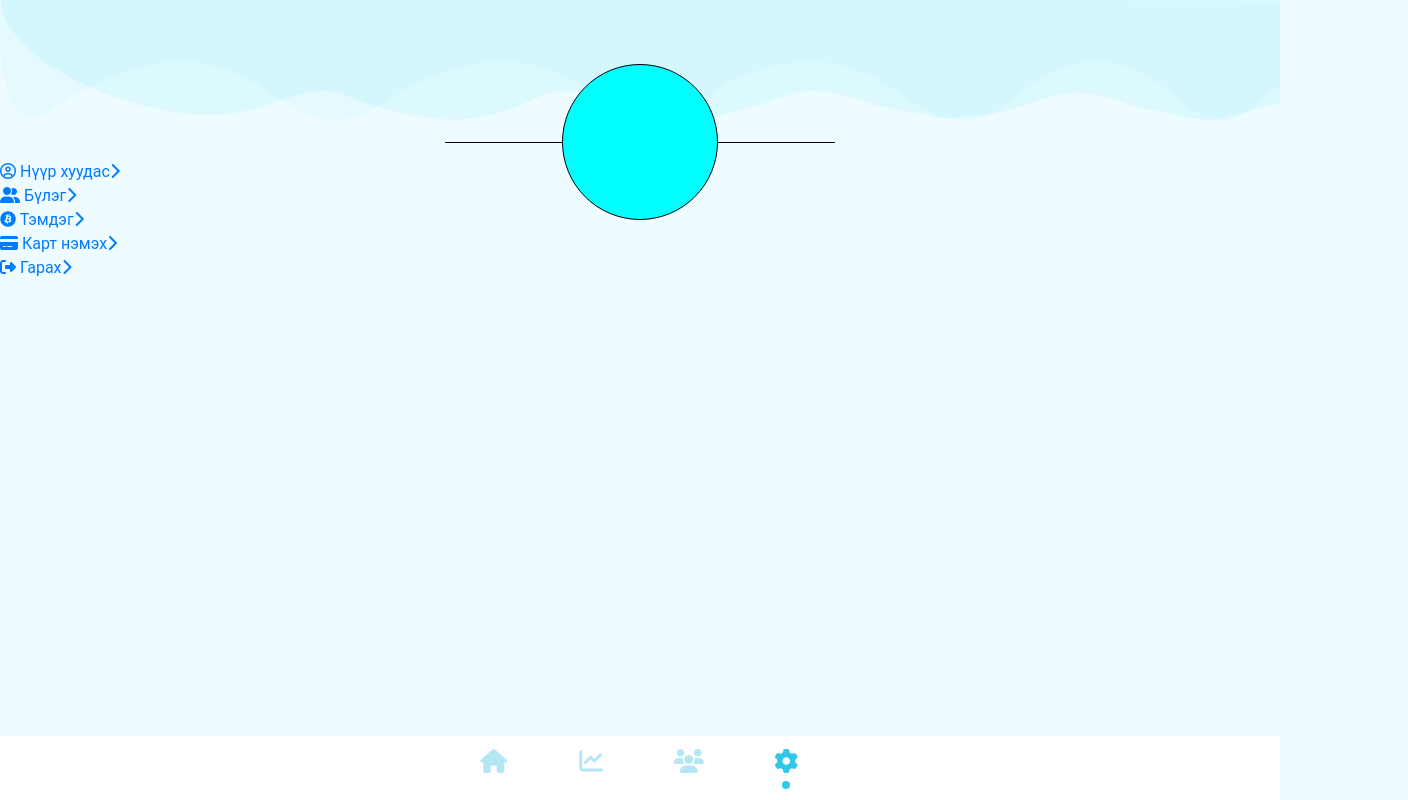
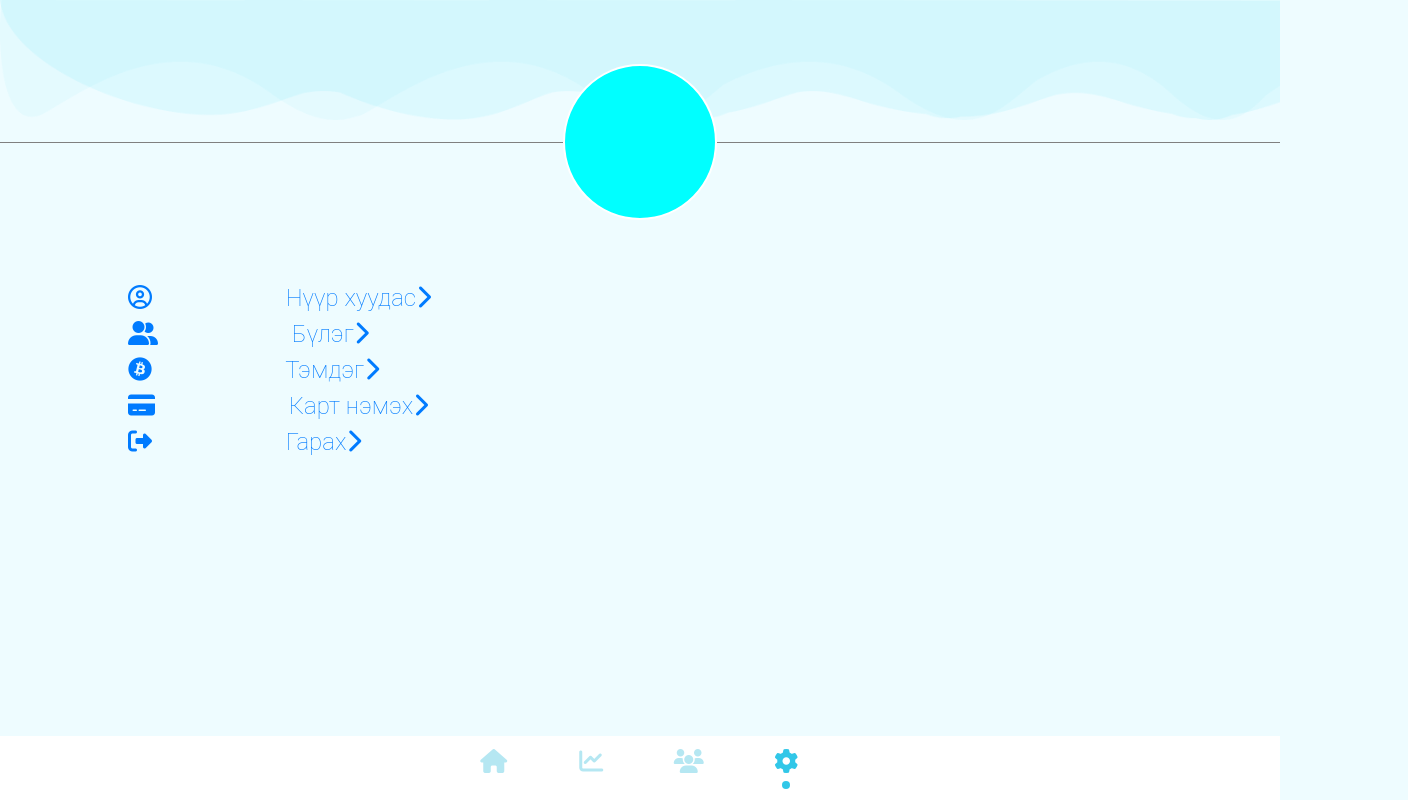
Before and after one commit to Chinguush/klklk, a Next.js app: page /settings in a window 1280 px wide. Shown: the whole page, 1408 px wide, since content can reach past the window. Built offline with nearby package versions, Linux system fonts and the light colour scheme.

Commit message:
Update Settings.module.css

```diff
--- a/styles/Settings.module.css
+++ b/styles/Settings.module.css
@@ -1,3 +1,7 @@
+.father {
+  width: 100%;
+}
+
 .goy {
   width: 100vw;
   position: absolute;
@@ -17,17 +21,31 @@
   height: 156px;
   background-color: aqua;
   border-radius: 100%;
-    border: 1px solid black;
+  border: 2px solid white;
 }
 
 .goyzuraas {
-    width: 117px;
+  width: 44.5%;
   height: 1px;
-    background-color: black;
+  background-color: grey;
 }
 
 .goyzuraas1 {
-    width: 117px;
+  width: 44.5%;
   height: 1px;
-    background-color: black;
+  background-color: grey;
 }
+
+.father ul li {
+  position: relative;
+  top: 15vh;
+  left: 10vw;
+  font-size: x-large;
+  font-weight: 100;
+  list-style: none;
+}
+
+.textS {
+  position: relative;
+  left: 10vw;
+}
```
Lines whose indentation alone changed are shown as unchanged.
